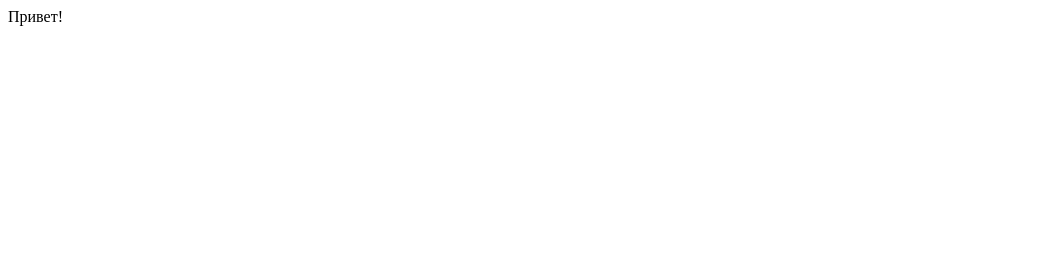
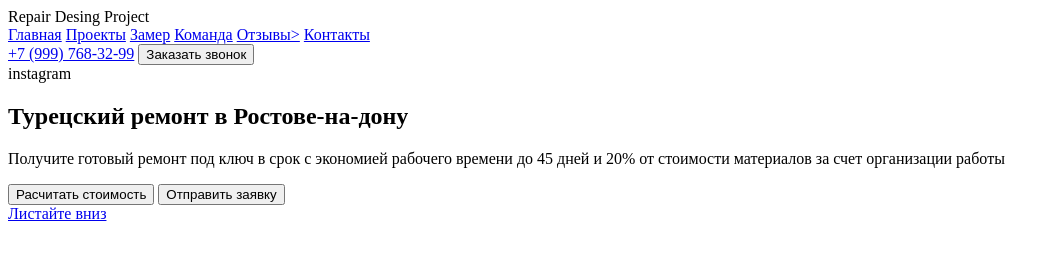
Before and after one commit to Irishka92/My_Project, a website: page index.html in a window 1280 px wide. Shown: the whole page, without its empty margins (0-1060 px from the left). Drawn offline with Linux system fonts and the light colour scheme.

Commit message:
Add files via upload

```diff
--- a/index.html
+++ b/index.html
@@ -8,7 +8,42 @@
 </head>
 
 <body>
-  Привет!
+
+  <heder class="headr">
+    <div class="container">
+      <div class="menu">
+        <div class="logo menu_logo">Repair Desing Project</div>
+        <nav class="nav menu_logo">
+          <a href="#" class="nav_item">Главная</a>
+          <a href="#" class="nav_item">Проекты</a>
+          <a href="#" class="nav_item">Замер</a>
+          <a href="#" class="nav_item">Команда</a>
+          <a href="#" class="nav_item">Отзывы></a>
+          <a href="#" class="nav_item">Контакты</a>
+
+        </nav>
+        <a href="tel:+79997683299" class="phone contacts_pnone">+7 (999) 768-32-99</a>
+        <button class="button contacts_button--primary">Заказать звонок</button>
+      </div>
+    </div>
+    <!-- /.menu -->
+    </div>
+    <!-- /.menu -->
+  </heder>
+  <main>
+    <section class="hero" <a href="#" class="instagram hero_instagram">instagram</a>
+      <div class="hero_content">
+        <div class="container">
+          <h1 class="title hero_title">Турецский ремонт в Ростове-на-дону</h1>
+          <p class="hero_text">Получите готовый ремонт под ключ в срок с экономией рабочего времени до 45 дней и 20% от
+            стоимости материалов за счет организации работы</p>
+          <button class="button hero_button contacts_button--primary">Расчитать стоимость</button>
+          <button class="button hero_button button--outline">Отправить заявку</button>
+        </div>
+      </div>
+      <a href="#" class="scroll-down">Листайте вниз</a>
+    </section>
+  </main>
 </body>
 
 </html>
```
Also changed, not shown: gulpfile.js (added, +16 -0 lines), package.json (added, +25 -0 lines), 2 other files.
